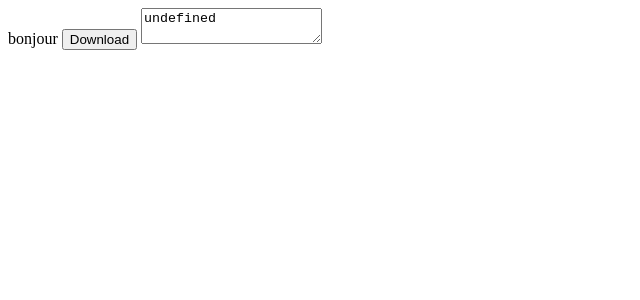
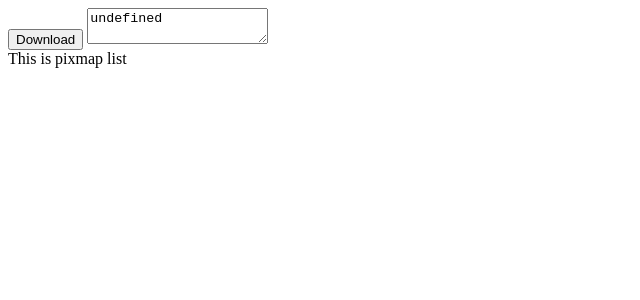
Before and after one commit to PaulGOUX27/wakfu-theme-editor, a Svelte app: page / in a window 1280 px wide. Shown: the top 300 px of the page, without its empty margins (0-640 px from the left). Built offline with nearby package versions, Linux system fonts and the light colour scheme; the HTML template or start-up script is replaced by a standard one.

Commit message:
Add list of pixmap

```diff
--- a/src/app/App.svelte
+++ b/src/app/App.svelte
@@ -1,12 +1,12 @@
 <script lang="ts">
-  import { getTheme } from './services/wakfuCDNClient';
+  import {getTheme} from './services/wakfuCDNClient';
+  import PixmapList from './Components/PixmapList.svelte';
 
   let data;
 
   async function download() {
     try {
-      data = JSON.stringify(await getTheme());
-      console.log('done');
+      data = await getTheme();
     } catch (e) {
       console.log(e);
     }
@@ -14,9 +14,9 @@
 </script>
 
 <main>
-  bonjour
   <button on:click={download}>Download</button>
-  <textarea value={data} />
+  <textarea value={JSON.stringify(data)} />
+  <PixmapList pixmaps={data?.pixmaps}/>
 </main>
 
 <style>
--- /dev/null
+++ b/src/app/Components/Pixmap.svelte
@@ -0,0 +1,9 @@
+<script lang="ts">
+    import {Pixmap} from '../types/core';
+
+    export let pixmap: Pixmap;
+</script>
+
+<div>
+    <p>{pixmap?.id || '???'}</p>
+</div>
--- /dev/null
+++ b/src/app/Components/PixmapList.svelte
@@ -0,0 +1,14 @@
+<script lang="ts">
+    import { Pixmap as PixmapType } from '../types/core';
+    import Pixmap from './Pixmap.svelte';
+
+    export let pixmaps: PixmapType[] = [];
+</script>
+
+
+<div>
+    This is pixmap list
+    {#each pixmaps as pixmap}
+        <Pixmap {pixmap}/>
+    {/each}
+</div>
--- a/src/app/main.ts
+++ b/src/app/main.ts
@@ -2,9 +2,7 @@ import App from './App.svelte';
 
 const app = new App({
   target: document.body,
-  props: {
-    name: 'world',
-  },
+  props: {},
 });
 
 export default app;
--- a/src/electron/index.ts
+++ b/src/electron/index.ts
@@ -8,8 +8,8 @@ let mainWindow: BrowserWindow | null = null;
 
 const createWindow = () => {
   mainWindow = new BrowserWindow({
-    width: 400,
-    height: 600,
+    width: 1500,
+    height: 900,
     webPreferences: {
       nodeIntegration: true,
       contextIsolation: true,
```
